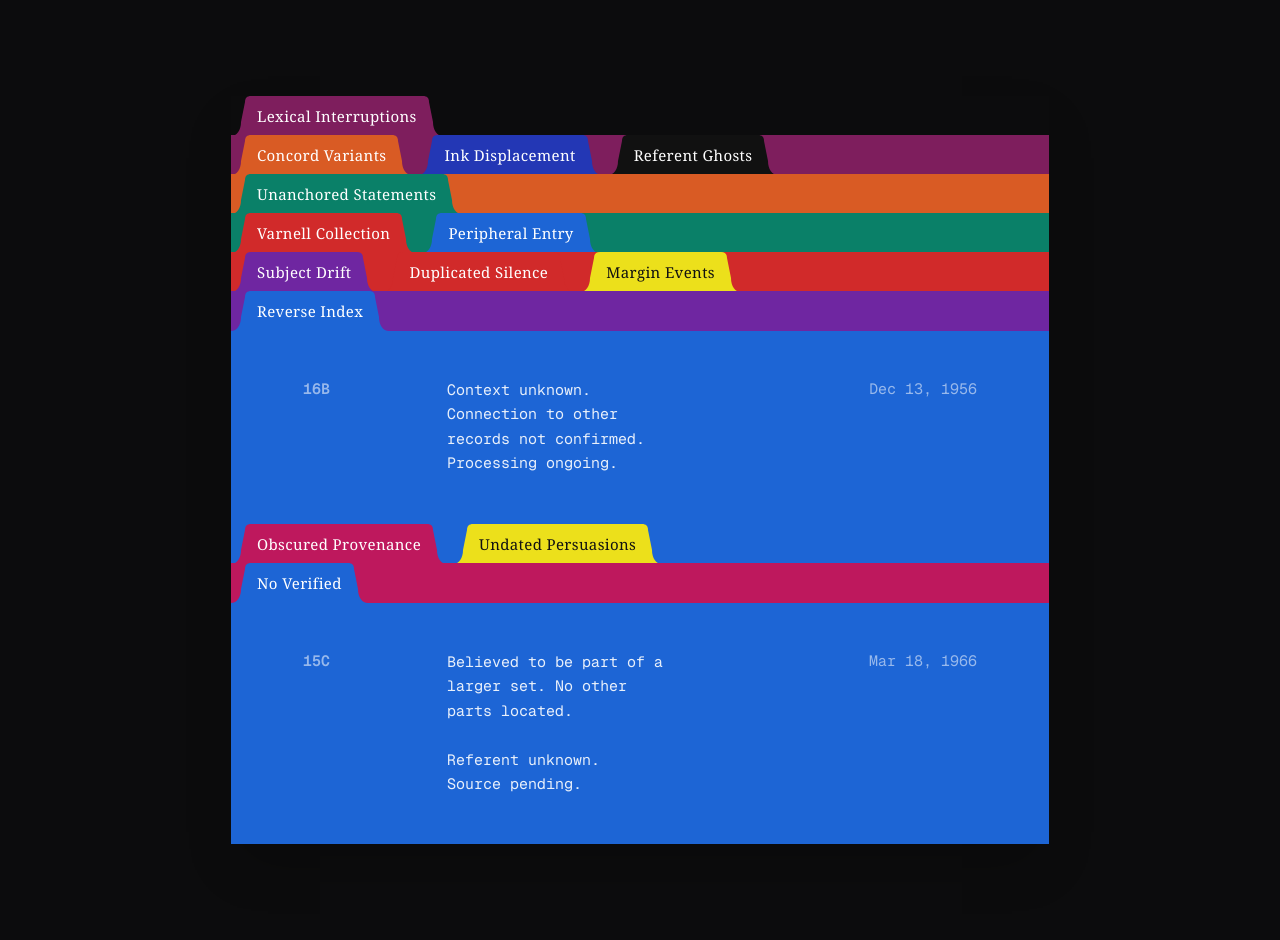
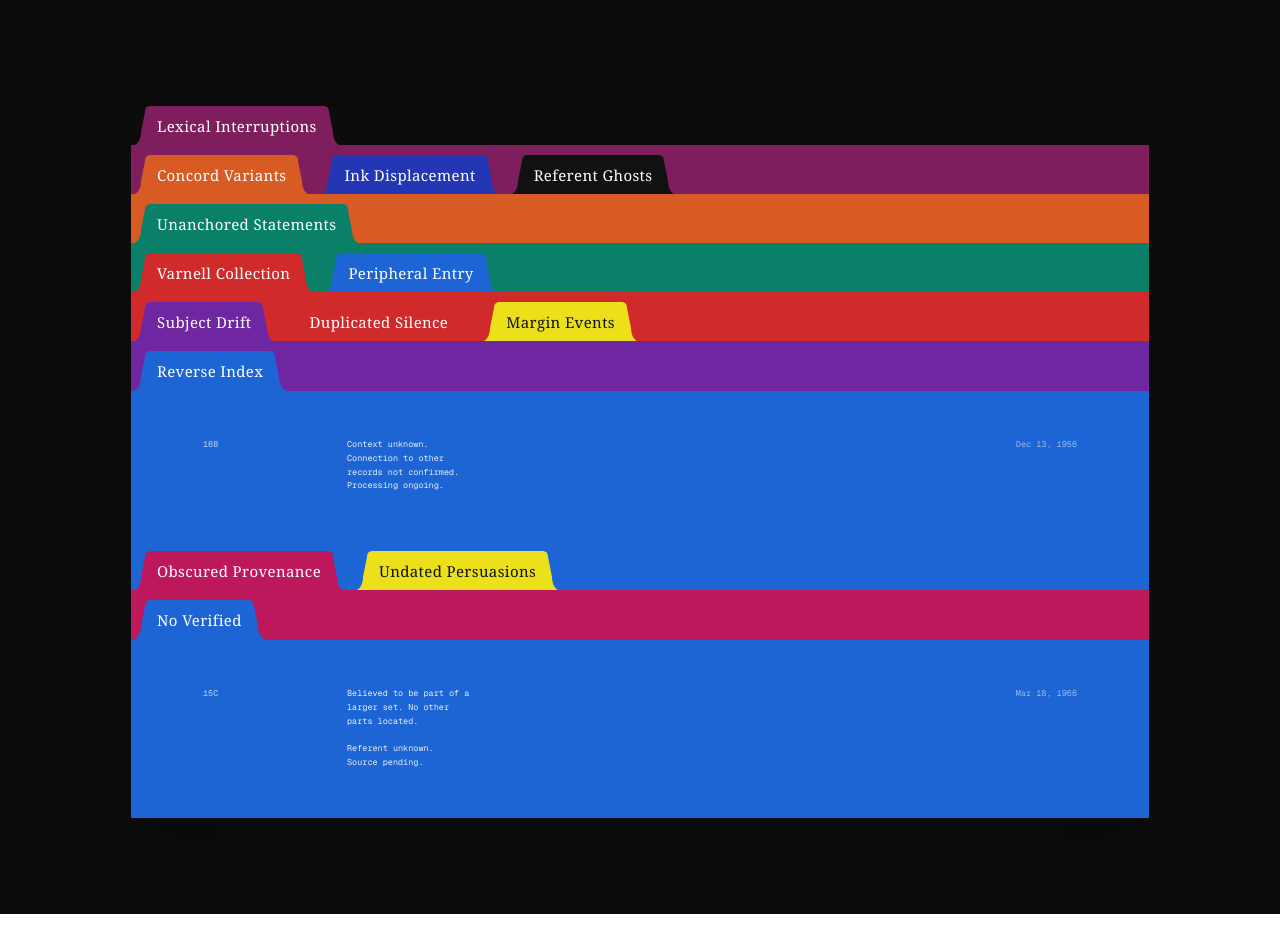
Before and after one commit to Dakshx07/web-components, a Next.js app: page / in a window 1280 px wide. After the commit the page ends 914 px from the top, so only its background shows below. Built offline with nearby package versions, Linux system fonts and the light colour scheme.

Commit message:
style: increase container width, adjust folder header height, and reduce font size in FolderBody

```diff
--- a/components/FolderStack/Folder.tsx
+++ b/components/FolderStack/Folder.tsx
@@ -46,7 +46,7 @@ export const Folder: React.FC<FolderProps> = ({
     <div className="w-full flex flex-col relative">
       {/* Folder Tab Header Row */}
       <div
-        className="flex items-end w-full h-[40px] z-10 relative select-none"
+        className="flex items-end w-full h-[50px] z-10 relative select-none"
         style={{
           backgroundColor: headerBgColor,
         }}
--- a/components/FolderStack/FolderBody.tsx
+++ b/components/FolderStack/FolderBody.tsx
@@ -10,7 +10,7 @@ interface FolderBodyProps {
 export const FolderBody: React.FC<FolderBodyProps> = ({ folder }) => {
   return (
     <div
-      className="w-full flex items-start gap-6 px-10 sm:px-18 py-12 font-mono text-[14.5px] sm:text-[15px] select-text"
+      className="w-full flex items-start gap-6 px-10 sm:px-18 py-12 font-mono text-[7px] sm:text-[8.5px] select-text"
       style={{
         backgroundColor: folder.primaryColor,
         color: "rgba(255, 255, 255, 0.9)",
--- a/components/FolderStack/FolderStack.tsx
+++ b/components/FolderStack/FolderStack.tsx
@@ -118,7 +118,7 @@ export const FolderStack: React.FC = () => {
   }, [isPlaying, folders.length]);
 
   return (
-    <div className="w-full max-w-[850px] flex flex-col gap-8 px-4">
+    <div className="w-full max-w-[1050px] flex flex-col gap-8 px-4">
       {/* Folder Stack Wrapper (Sharp corners, flat edges, shadow) */}
       <div className="flex flex-col select-none w-full shadow-2xl overflow-hidden rounded-none border-none">
         <div className="flex flex-col gap-0 relative">
```
